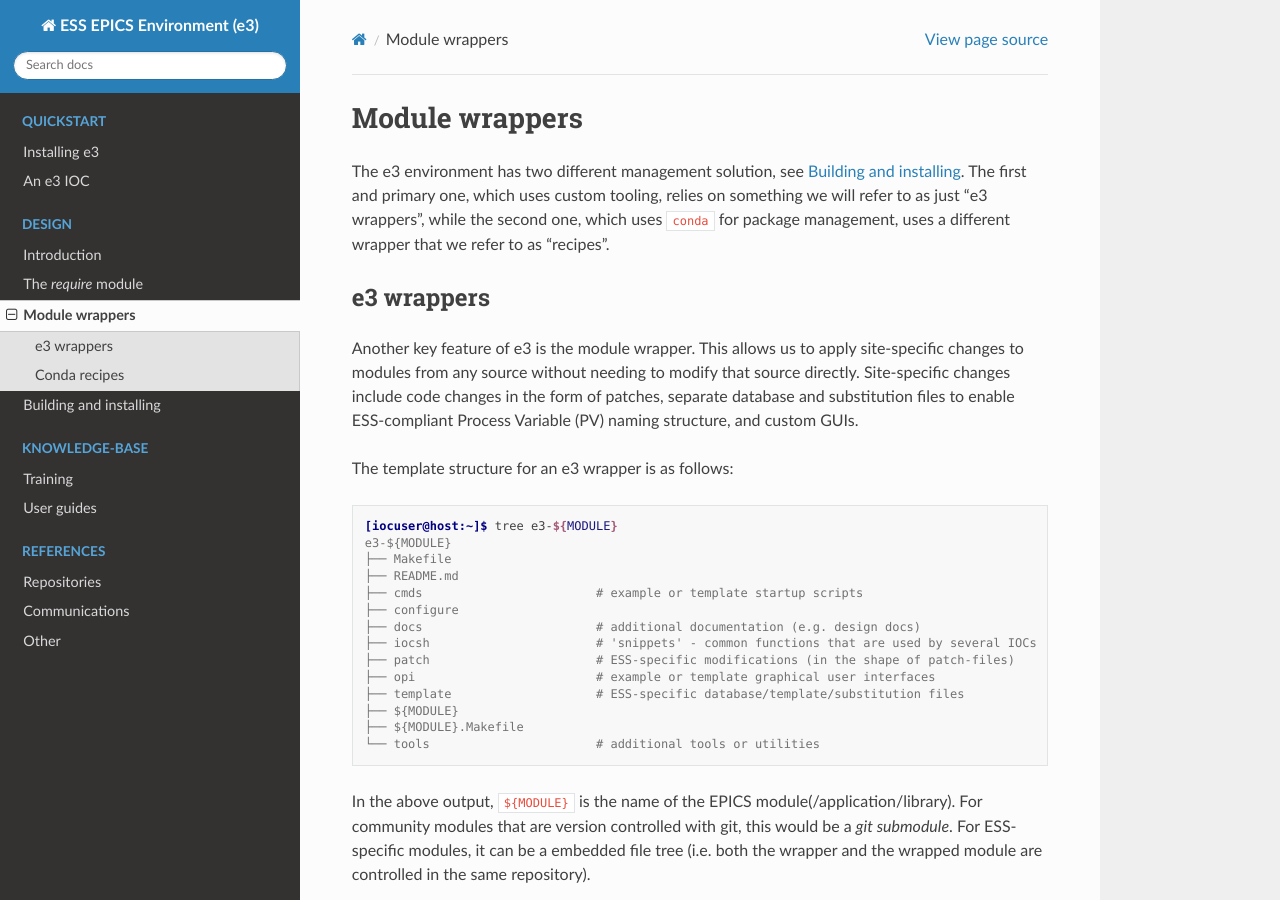
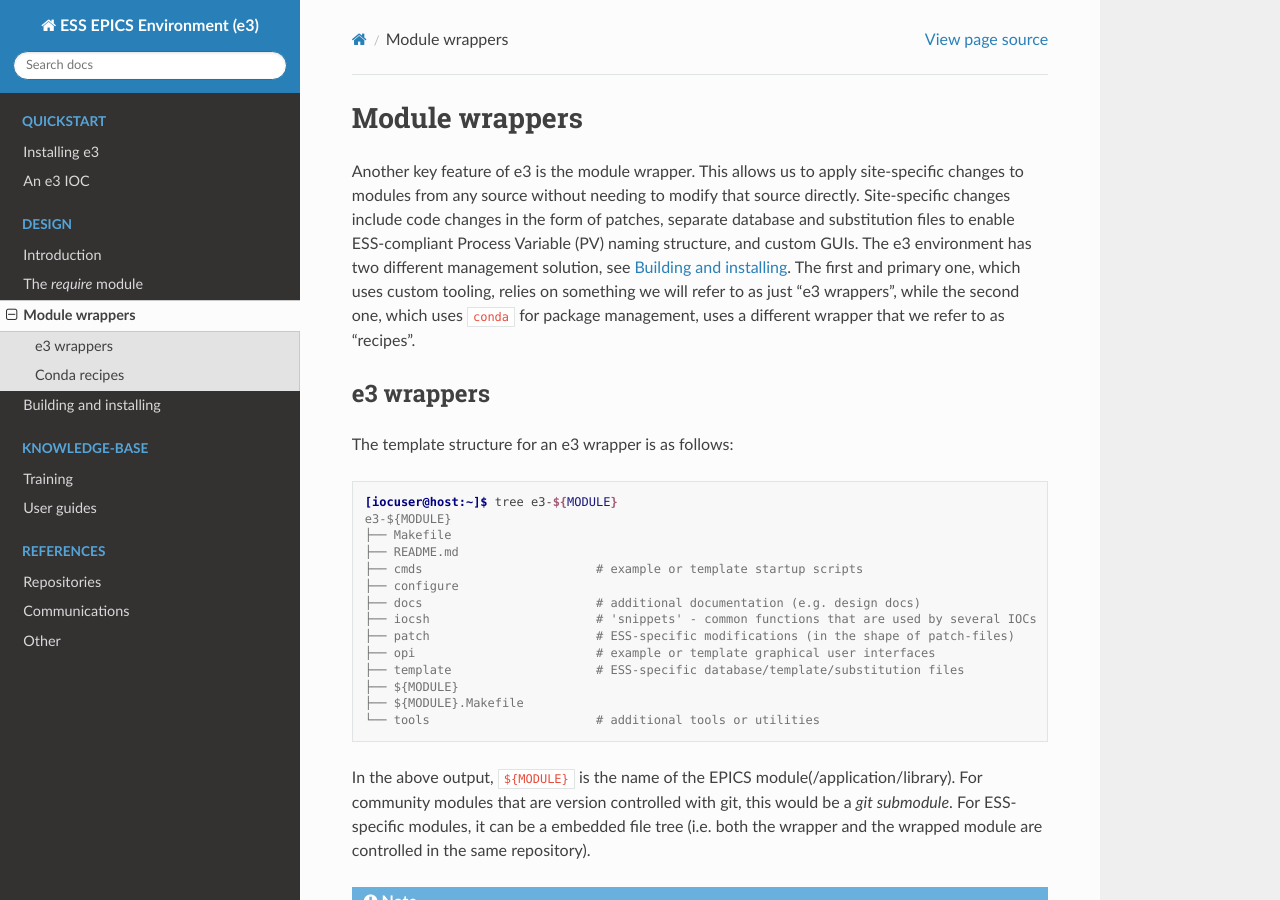
Before and after one commit to ttkorhonen/e3pages, a Sphinx documentation site: the page built from docs/design/3_wrappers.md, in a window 1280 px wide and 900 px high. Built offline with Sphinx 7.4.7 and the Read the Docs theme 2.0.0, drawn with Linux system fonts in a browser that asks for light colours.

```diff
--- a/docs/design/3_wrappers.md
+++ b/docs/design/3_wrappers.md
@@ -2,18 +2,17 @@
 
 # Module wrappers
 
+Another key feature of e3 is the module wrapper. This allows us to apply
+site-specific changes to modules from any source without needing to modify that
+source directly. Site-specific changes include code changes in the form of
+patches, separate database and substitution files to enable ESS-compliant
+Process Variable (PV) naming structure, and custom GUIs.
 The e3 environment has two different management solution, see {ref}`build_process`.
 The first and primary one, which uses custom tooling, relies on something we
 will refer to as just "e3 wrappers", while the second one, which uses `conda` for
 package management, uses a different wrapper that we refer to as "recipes".
 
 ## e3 wrappers
-
-Another key feature of e3 is the module wrapper. This allows us to apply
-site-specific changes to modules from any source without needing to modify that
-source directly. Site-specific changes include code changes in the form of
-patches, separate database and substitution files to enable ESS-compliant
-Process Variable (PV) naming structure, and custom GUIs.
 
 The template structure for an e3 wrapper is as follows:
 
```
